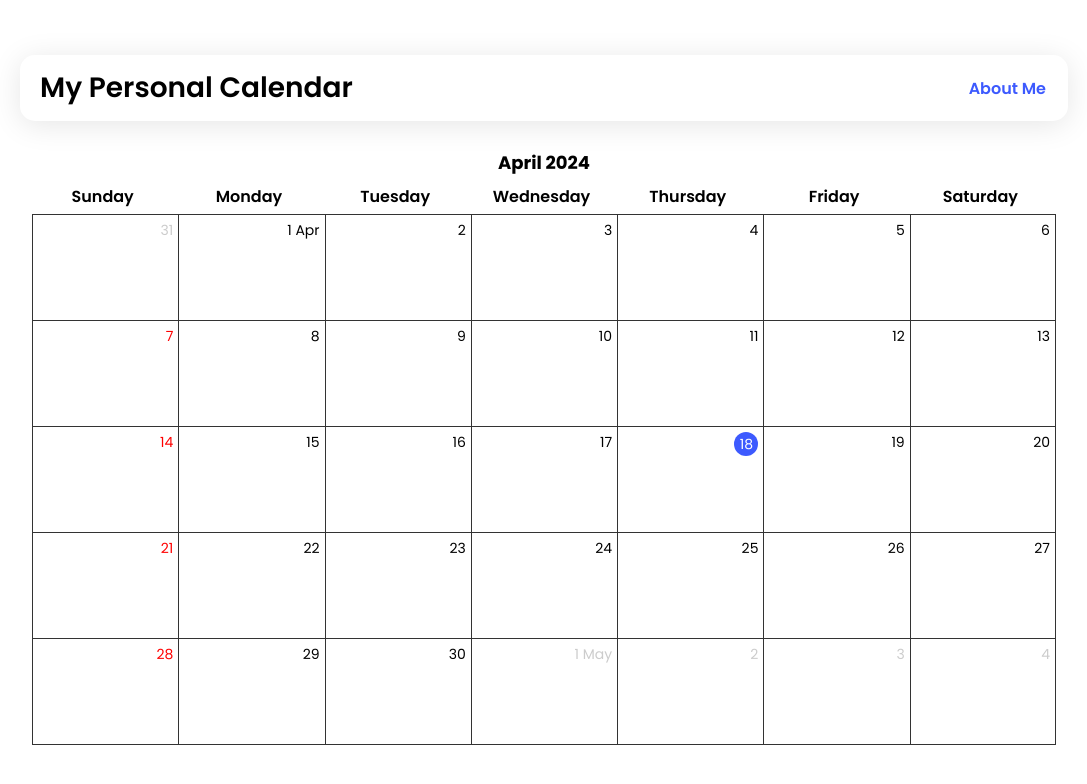
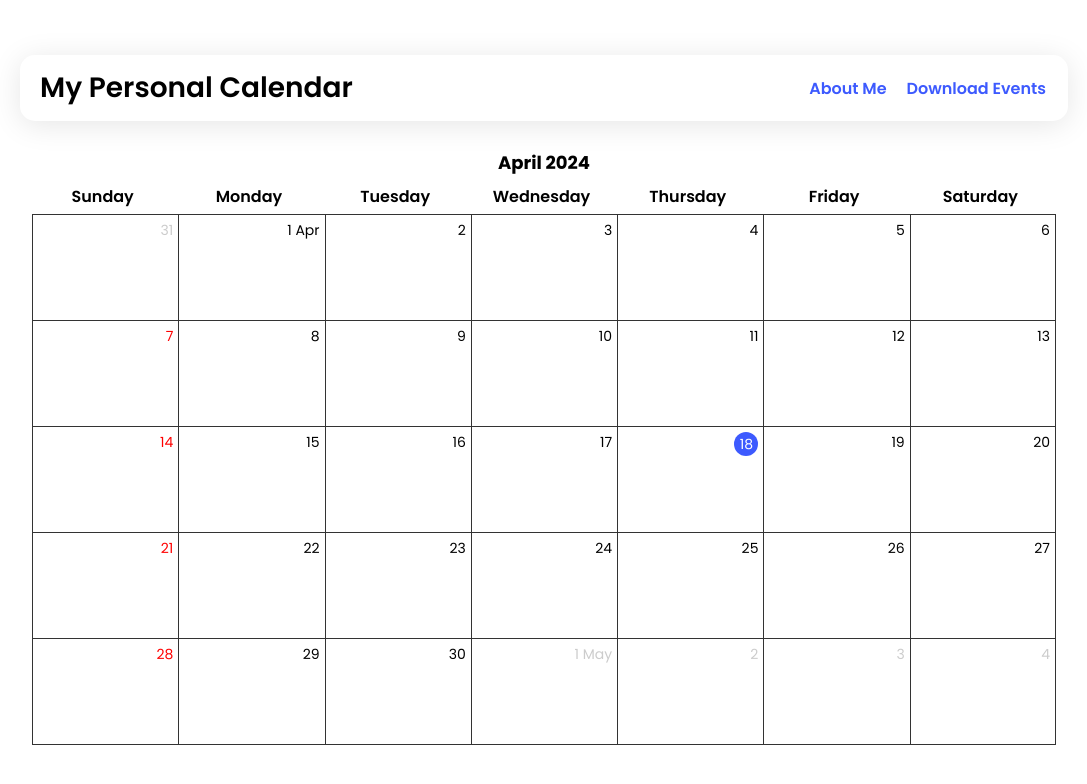
Before and after one commit to madfarizki/my-calendar-ahmad, a React (Vite) app: page / in a window 1280 px wide. Shown: the top 784 px of the page, without its empty margins (96-1183 px from the left). Built offline with nearby package versions, Linux system fonts and the light colour scheme.

Commit message:
feat: download events
download as json

```diff
--- a/src/components/layouts/Header/index.tsx
+++ b/src/components/layouts/Header/index.tsx
@@ -1,6 +1,22 @@
 import { Container, Title, Menu, MenuList, MenuItem, MenuLink } from "./header.styles";
 
 function Header() {
+  const downloadEvents = () => {
+    const savedEvents = localStorage.getItem("calendarEvents");
+
+    const events = savedEvents ? JSON.parse(savedEvents) : [];
+
+    const jsonString = JSON.stringify(events, null, 2);
+
+    const downloadLink = document.createElement("a");
+    downloadLink.href = URL.createObjectURL(new Blob([jsonString], { type: "application/json" }));
+    downloadLink.download = "All Events - By Ahmad Alfarizki.json";
+
+    downloadLink.click();
+
+    URL.revokeObjectURL(downloadLink.href);
+  };
+
   return (
     <Container>
       <Title>My Personal Calendar</Title>
@@ -11,6 +27,9 @@ function Header() {
               About Me
             </MenuLink>
           </MenuItem>
+          <MenuItem>
+            <MenuLink onClick={downloadEvents}>Download Events</MenuLink>
+          </MenuItem>
         </MenuList>
       </Menu>
     </Container>
```
